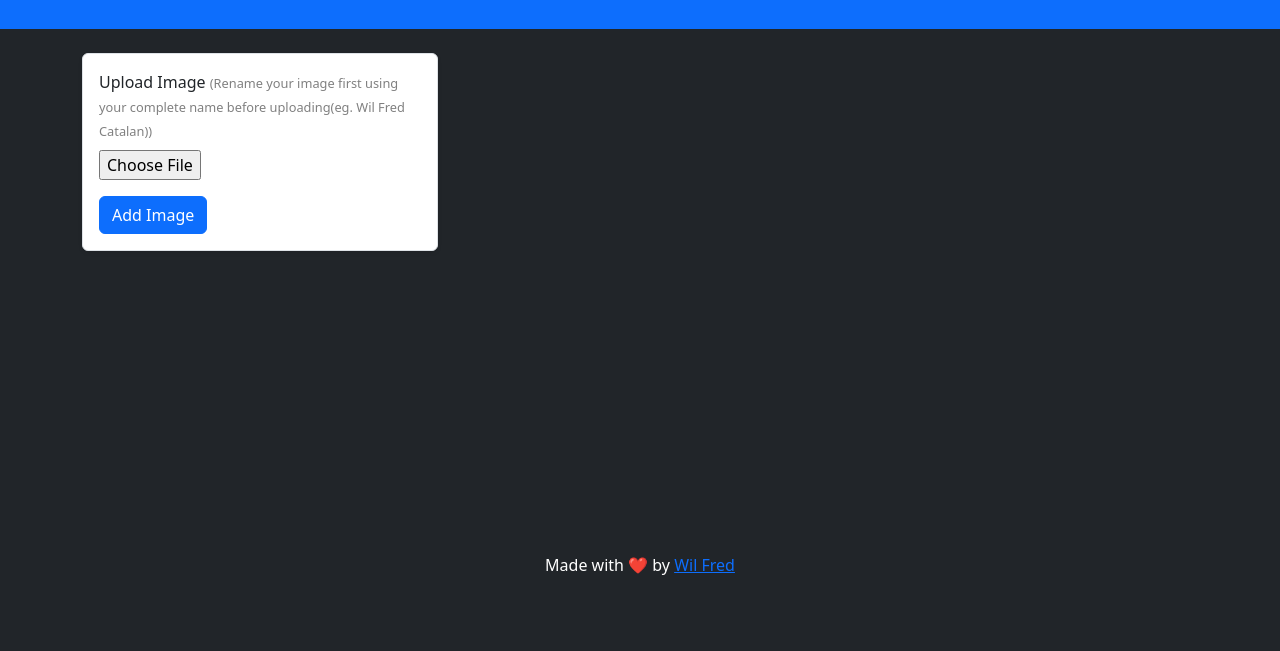
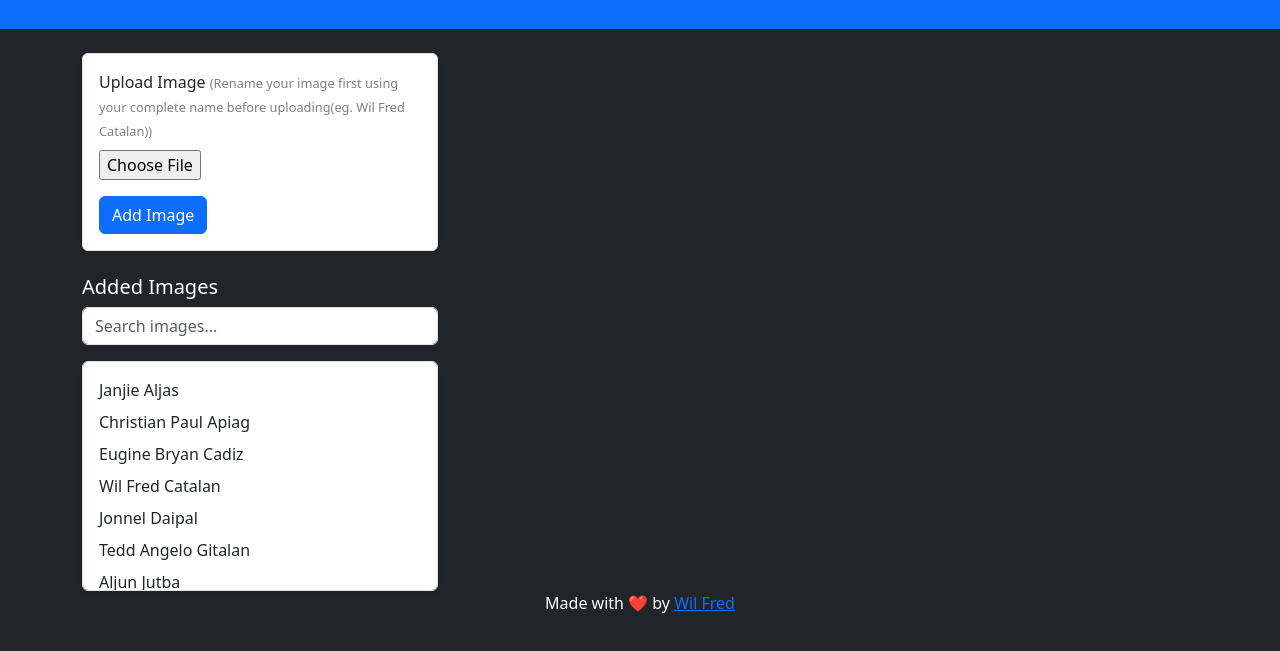
Before and after one commit to Wilfred1097/face-recognition, a website: page public/index.html in a window 1280 px wide. Shown: the part 99-750 px from the top of the page. Drawn offline with nearby package versions, Linux system fonts and the light colour scheme; some packages are replaced by stand-ins of ours; no server answers; a script that the page names is missing.

Commit message:
added a list of names added below the add image form with a search bar to search for names

```diff
--- a/public/index.html
+++ b/public/index.html
@@ -27,6 +27,17 @@
                     </div>
                     <button type="submit" class="btn btn-primary">Add Image</button>
                 </form>
+
+                <!-- Added Images Section -->
+                <div class="mt-4">
+                    <h5 class="text-white">Added Images</h5>
+                    <!-- Search Bar -->
+                    <input type="text" id="searchBar" class="form-control mb-3" placeholder="Search images..." />
+
+                    <div id="imageList" class="bg-white text-dark p-3 border rounded shadow-sm" style="max-height: 230px; overflow-y: auto;">
+                        <!-- Labels will be dynamically added here -->
+                    </div>
+                </div>
             </div>
 
             <div class="col-md-8">
@@ -77,6 +88,43 @@
                 });
             });
         });
+
+        // Fetch and display the labels from imageList.json
+        fetch('./imageList.json')
+            .then(response => {
+                if (!response.ok) {
+                    throw new Error('Failed to fetch image list');
+                }
+                return response.json();
+            })
+            .then(data => {
+                const imageListContainer = document.getElementById('imageList');
+                const searchBar = document.getElementById('searchBar');
+
+                // Function to render the list
+                const renderList = (filter = '') => {
+                    imageListContainer.innerHTML = ''; // Clear the container
+                    data
+                        .filter(item => item.label.toLowerCase().includes(filter.toLowerCase())) // Filter based on search
+                        .forEach(item => {
+                            const listItem = document.createElement('div');
+                            listItem.textContent = item.label;
+                            listItem.className = 'mb-2'; // Add some spacing between items
+                            imageListContainer.appendChild(listItem);
+                        });
+                };
+
+                // Initial render
+                renderList();
+
+                // Add event listener to the search bar
+                searchBar.addEventListener('input', (event) => {
+                    renderList(event.target.value); // Re-render the list based on the search input
+                });
+            })
+            .catch(error => {
+                console.error('Error fetching image list:', error);
+            });
     </script>
 
     <script src="./face-api.min.js"></script>
```
